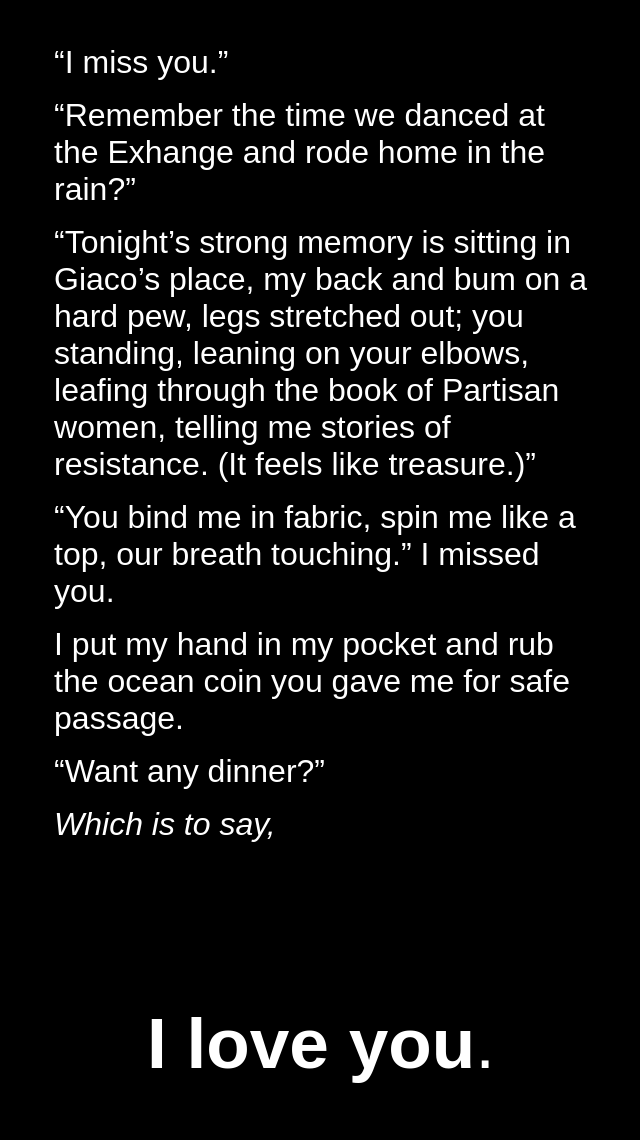
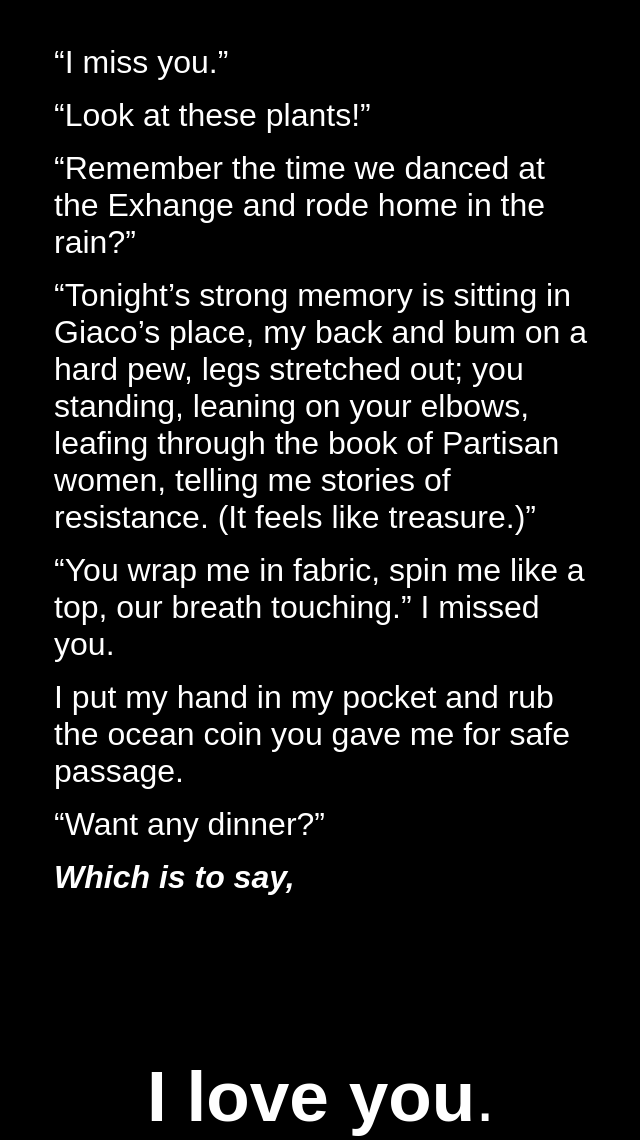
Before and after one commit to kittensyzygy/which-is-to-say, a plain HTML site: page index.html in a window 1280 px wide. Shown: the part 132-1272 px from the top of the page, without its empty margins (319-959 px from the left). Drawn offline with Linux system fonts and the light colour scheme; a web font is replaced by a local one.

Commit message:
Update index.html

```diff
--- a/index.html
+++ b/index.html
@@ -8,15 +8,36 @@
     <title>Which is to say</title>
 </head>
 <body>
+    <div class="image" id="title">
         <h1>Which is to say</h1>
+    </div>
+    <div class="image" id="stanza1">
         <p>&#8220;I miss you.&#8221;</p>
+    </div>
+    <div class="image" id="stanza2">
+        <p>&#8220;Look at these plants!&#8221;</p>
+    </div>
+    <div class="image" id="stanza3">
         <p>&#8220;Remember the time we danced at the Exhange and rode home in the rain?&#8221;</p>
+    </div>
+    <div class="image" id="stanza4">
         <p>&#8220;Tonight&#8217;s strong memory is sitting in Giaco&#8217;s place, my back and bum on a hard pew, legs stretched out; you<br>
         standing, leaning on your elbows, leafing through the book of Partisan women, telling me stories of resistance. (It feels like treasure.)&#8221;</p>
-    <p>&#8220;You bind me in fabric, spin me like a top, our breath touching.&#8221; I missed you.</p>
+    </div>
+    <div class="image" id="stanza5">
+        <p>&#8220;You wrap me in fabric, spin me like a top, our breath touching.&#8221; I missed you.</p>
+    </div>
+    <div class="image" id="stanza6">
         <p>I put my hand in my pocket and rub the ocean coin you gave me for safe passage.</p>
+    </div>
+    <div class="image" id="stanza7">
         <p>&#8220;Want any dinner?&#8221;</p>
-    <p><em>Which is to say,</em></p>
+    </div>
+    <div class="image" id="stanza8">
+        <p class="black"><b><em>Which is to say,</em></b></p>
+    </div>
+    <div class="image" id="stanza9">
         <p class="love"><strong>I love you</strong>.</p>
+    </div>
 </body>
 </html>
```
Lines whose indentation alone changed are shown as unchanged.
